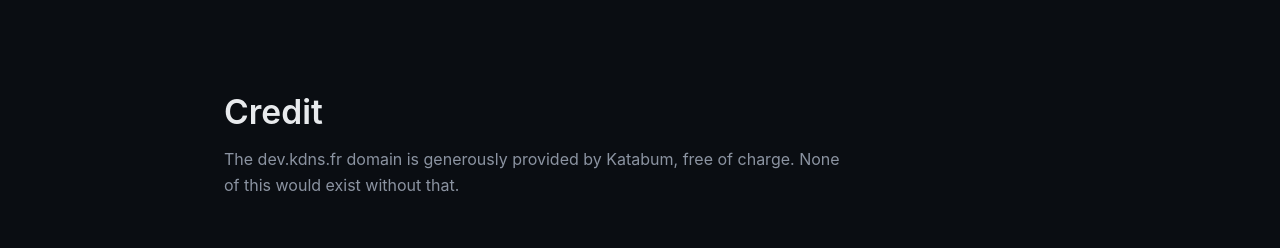
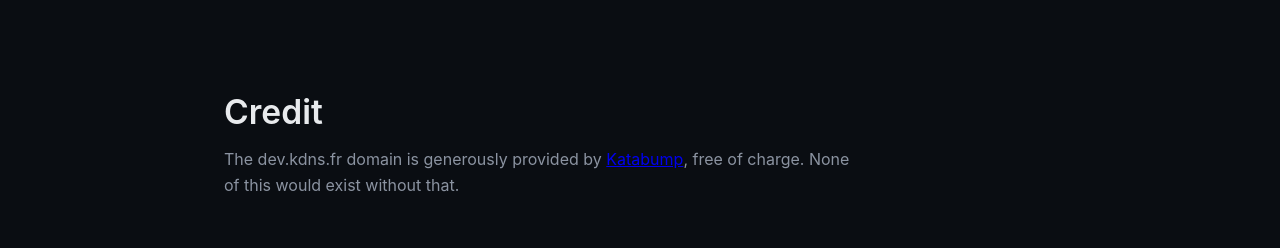
Before and after one commit to dj-kaif/dev.kdns.fr, a plain HTML site: page legal.html in a window 1280 px wide. Shown: the part 1689-1937 px from the top of the page. Drawn offline with Linux system fonts and the light colour scheme.

Commit message:
add hyper link in legal page for Katabump website

```diff
--- a/legal.html
+++ b/legal.html
@@ -47,7 +47,7 @@
 
     <section class="section" aria-labelledby="credit-heading">
       <h2 class="section-heading" id="credit-heading">Credit</h2>
-      <p class="section-lead">The dev.kdns.fr domain is generously provided by Katabum, free of charge. None of this would exist without that.</p>
+      <p class="section-lead">The dev.kdns.fr domain is generously provided by <a href="https://katabump.com/">Katabump</a>, free of charge. None of this would exist without that.</p>
     </section>
 
     <section class="section" aria-labelledby="source-heading">
```
Also changed, not shown: index.html (+1 -1 lines).
